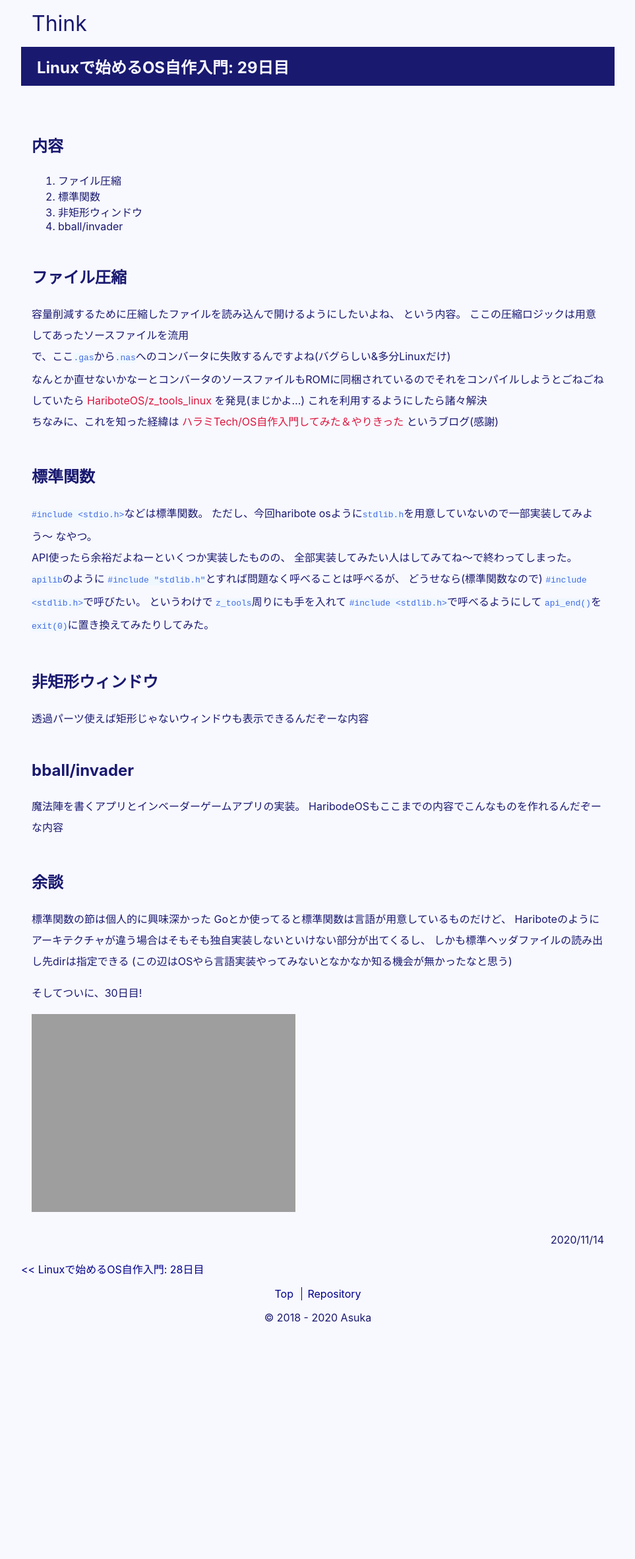
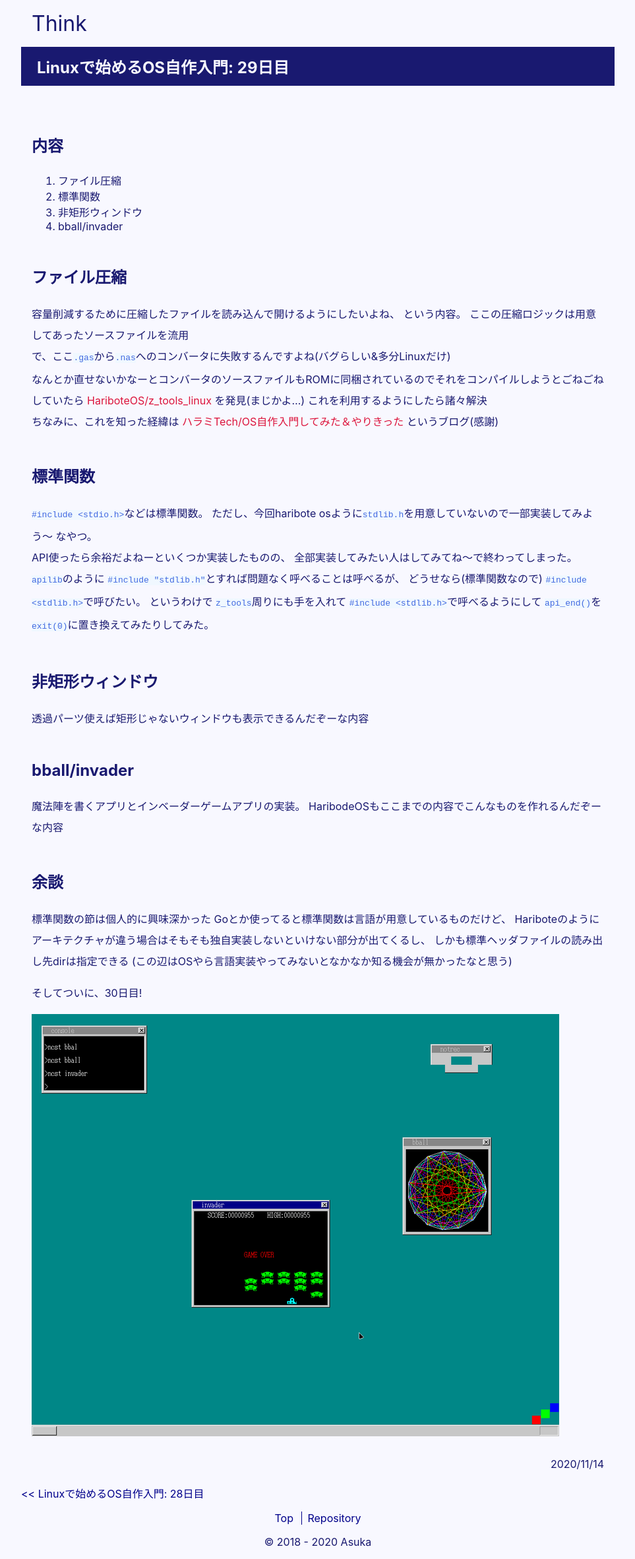
Before and after one commit to a-skua/a-skua.github.io, a Jekyll site: the page built from _posts/2020-11-14-os_29day.md, in a window 1280 px wide. Shown: the whole page at 66% size, without its empty margins (158-1121 px from the left). Built offline with Jekyll 4.4.1, drawn with Linux system fonts in a browser that asks for light colours; before the commit the page ends 2023 px from its top, so only the background shows below that.

Commit message:
fix image link

```diff
--- a/_posts/2020-11-14-os_29day.md
+++ b/_posts/2020-11-14-os_29day.md
@@ -51,4 +51,4 @@ Hariboteのようにアーキテクチャが違う場合はそもそも独自実
 
 そしてついに、30日目!
 
-![osの画像1]({{ site.url }}/assets/img/posts/2020-11-15-os_29day.png)
+![osの画像1]({{ site.url }}/assets/img/posts/2020-11-14-os_29day.png)
```
